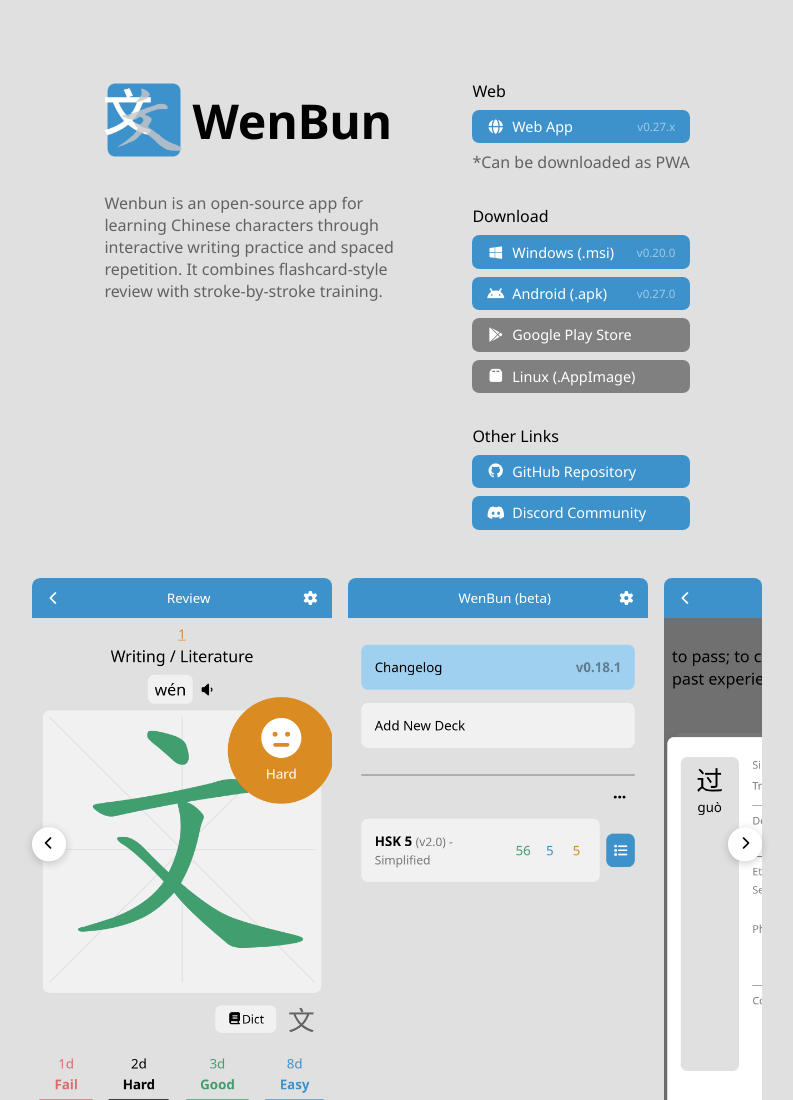
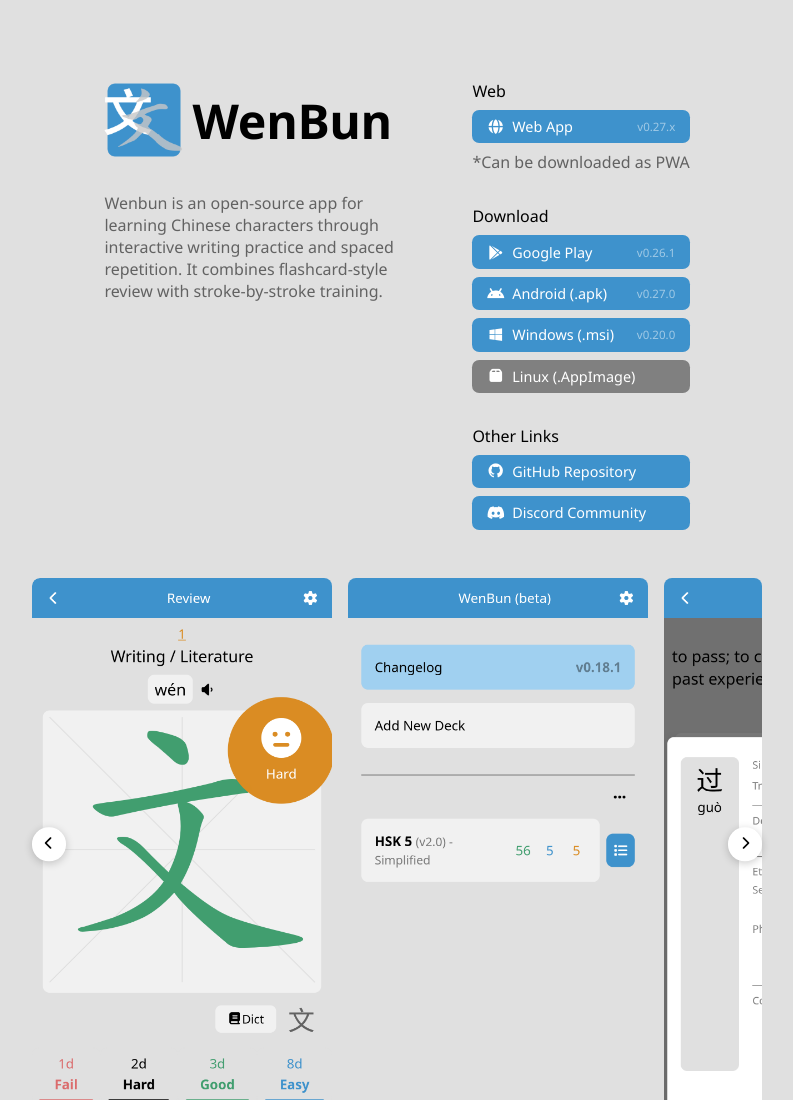
Before and after one commit to ray-pH/wenbun-page, a plain HTML site: page index.html in a window 1280 px wide. Shown: the top 1100 px of the page, without its empty margins (243-1036 px from the left). Drawn offline with Linux system fonts and the light colour scheme.

Commit message:
google play store

```diff
--- a/index.html
+++ b/index.html
@@ -49,14 +49,14 @@
                     </div>
                     <div style="display: flex; gap: 0.5em; flex-direction: column; margin-bottom: 2em;">
                         <div>Download</div>
-                        <a class="button" href="https://github.com/ray-pH/wenbun/releases/download/v0.20.0/wenbun_0.20.0_x64_en-US.msi">
+                        <a class="button" href="https://play.google.com/store/apps/details?id=com.wenbun.learn&pcampaignid=web_share">
                             <div class="label-with-version">
                                 <div>
-                                    <i class="fa-brands fa-windows"></i>&nbsp;
-                                    Windows (.msi)
+                                    <i class="fa-brands fa-google-play"></i>&nbsp;
+                                    Google Play
                                 </div>
                                 <div class="version">
-                                    v0.20.0
+                                    v0.26.1
                                 </div>
                             </div>
                         </a>
@@ -71,9 +71,16 @@
                                 </div>
                             </div>
                         </a>
-                        <a class="button disabled">
-                            <i class="fa-brands fa-google-play"></i>&nbsp;
-                            Google Play Store
+                        <a class="button" href="https://github.com/ray-pH/wenbun/releases/download/v0.20.0/wenbun_0.20.0_x64_en-US.msi">
+                            <div class="label-with-version">
+                                <div>
+                                    <i class="fa-brands fa-windows"></i>&nbsp;
+                                    Windows (.msi)
+                                </div>
+                                <div class="version">
+                                    v0.20.0
+                                </div>
+                            </div>
                         </a>
                         <a class="button disabled">
                             <!--<i class="fa-brands fa-linux"></i>&nbsp;-->
```
